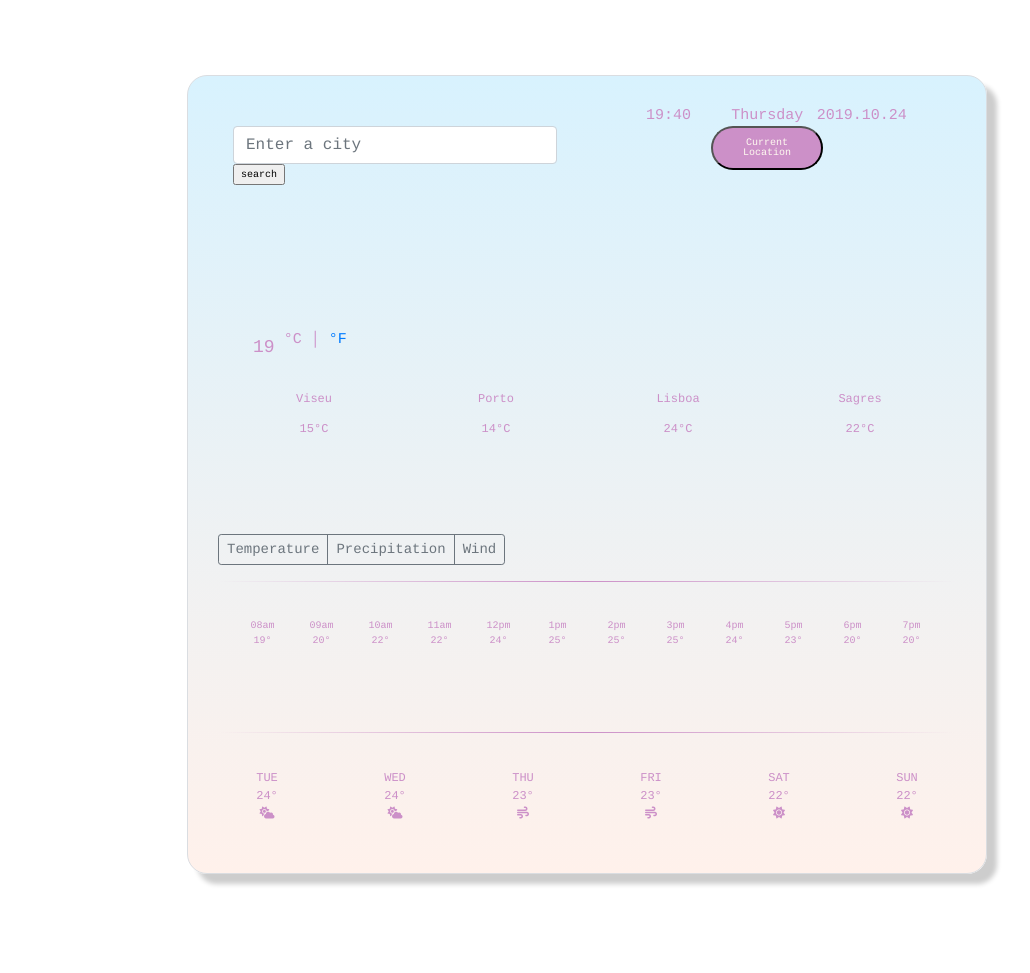
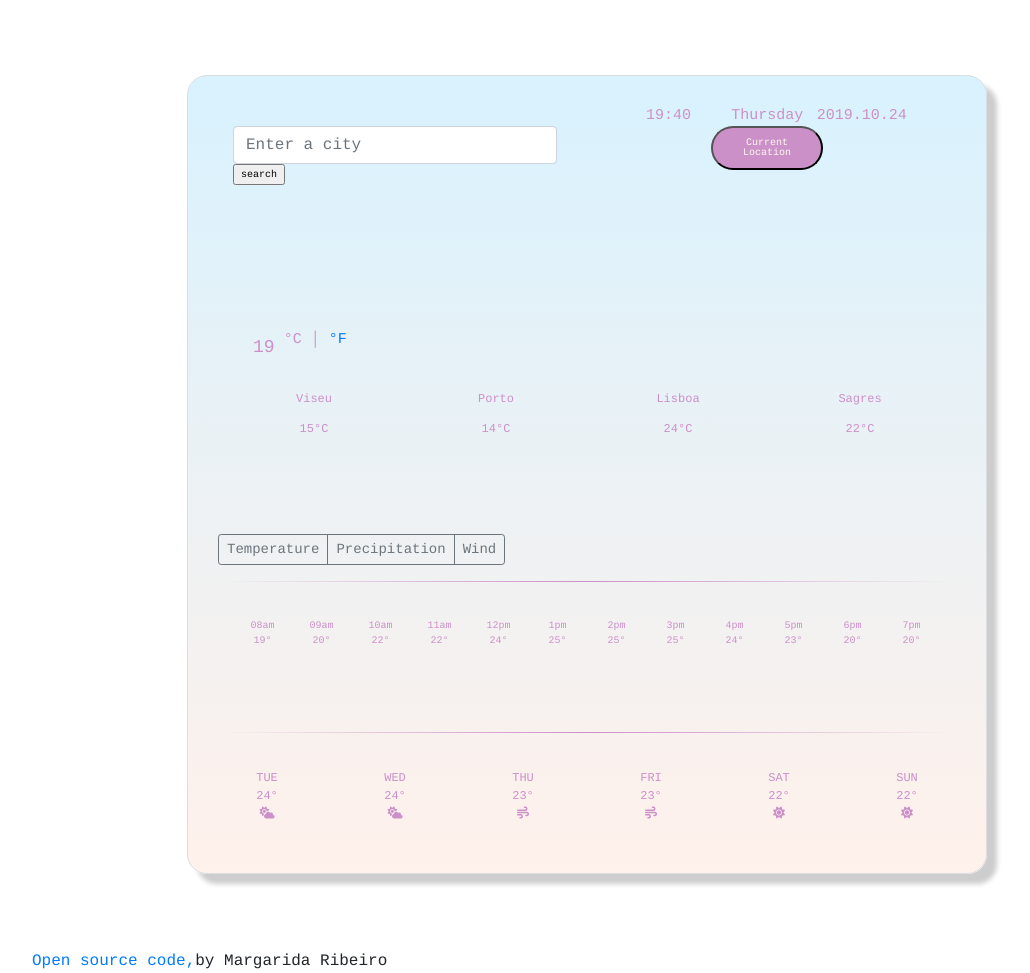
Before and after one commit to margarida-flor/flower-weather-app, a plain HTML site: page index.html in a window 1280 px wide. Shown: the whole page, without its empty margins (53-1083 px from the left). Before the commit the page ends 949 px from the top, so only its background shows below. Drawn offline with nearby package versions, Linux system fonts and the light colour scheme; no server answers.

Commit message:
Added open-source link

```diff
--- a/index.html
+++ b/index.html
@@ -253,6 +253,13 @@
           </div>
         </section>
       </div>
+      <footer class="open-source">
+        <a
+          href="https://github.com/margarida-flor/flower-weather-app"
+          target="_blank"
+          >Open source code,</a
+        >by Margarida Ribeiro
+      </footer>
     </div>
 
     <script src="src/index.js"></script>
```
